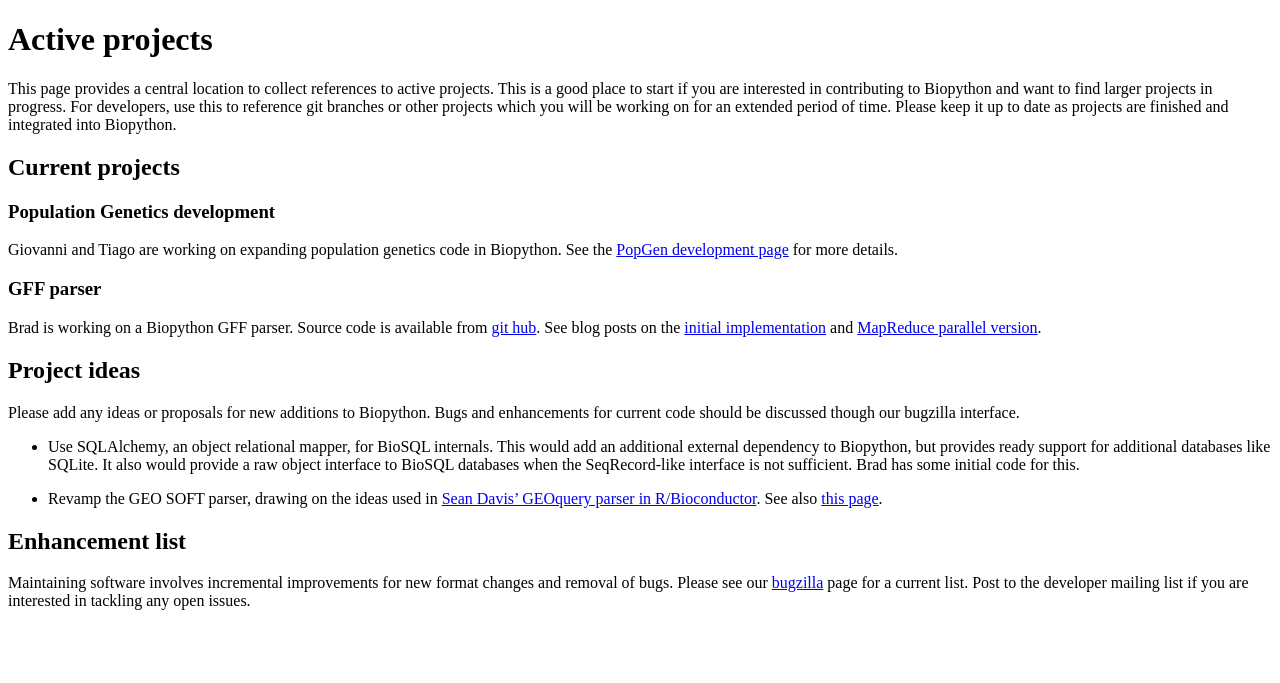
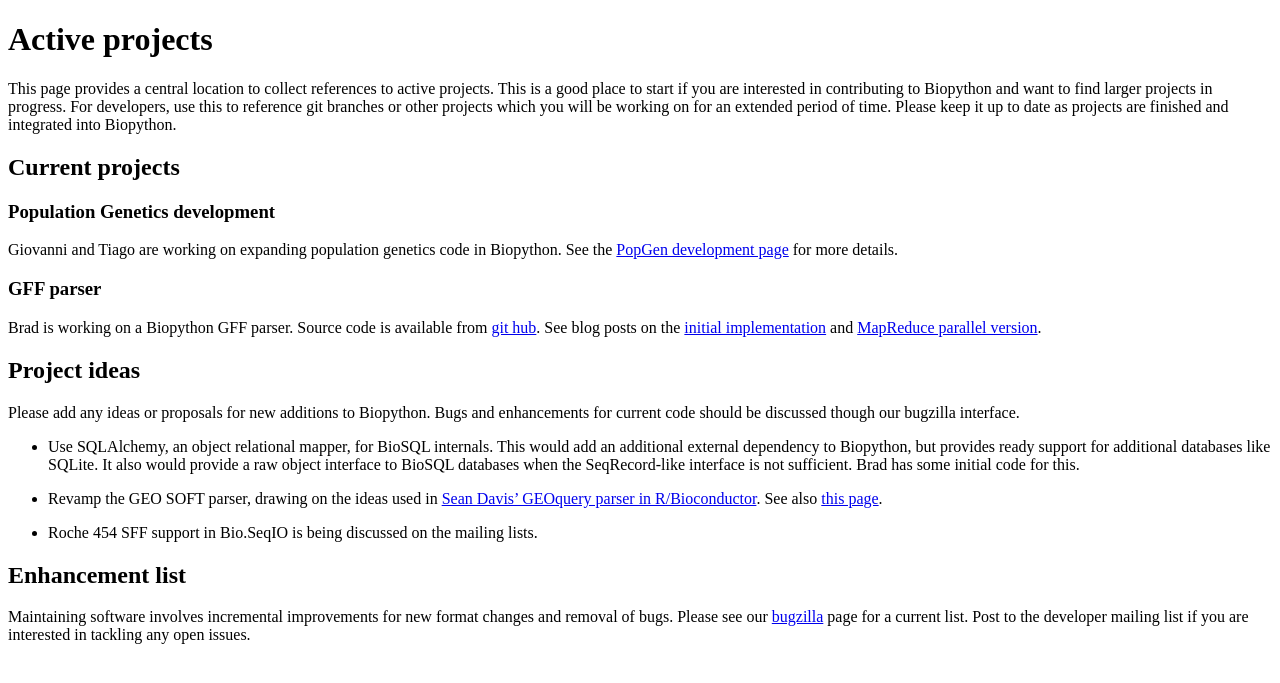
Before and after one commit to biopython/biopython.github.io, a Jekyll site: the page built from wiki/Active_projects.md, in a window 1280 px wide. Shown: the top 683 px of the page. Built offline with Jekyll 4.4.1, drawn with Linux system fonts in a browser that asks for light colours.

Commit message:
/* Project ideas */

```diff
--- a/wiki/Active_projects.md
+++ b/wiki/Active_projects.md
@@ -50,6 +50,11 @@ bugzilla interface.
     R/Bioconductor](http://www.bioconductor.org/packages/bioc/html/GEOquery.html).
     See also [this page](http://www.warwick.ac.uk/go/peter_cock/r/geo/).
 
+<!-- -->
+
+-   Roche 454 SFF support in Bio.SeqIO is being discussed on the
+    mailing lists.
+
 Enhancement list
 ----------------
 
```
Also changed, not shown: 1 other file.
